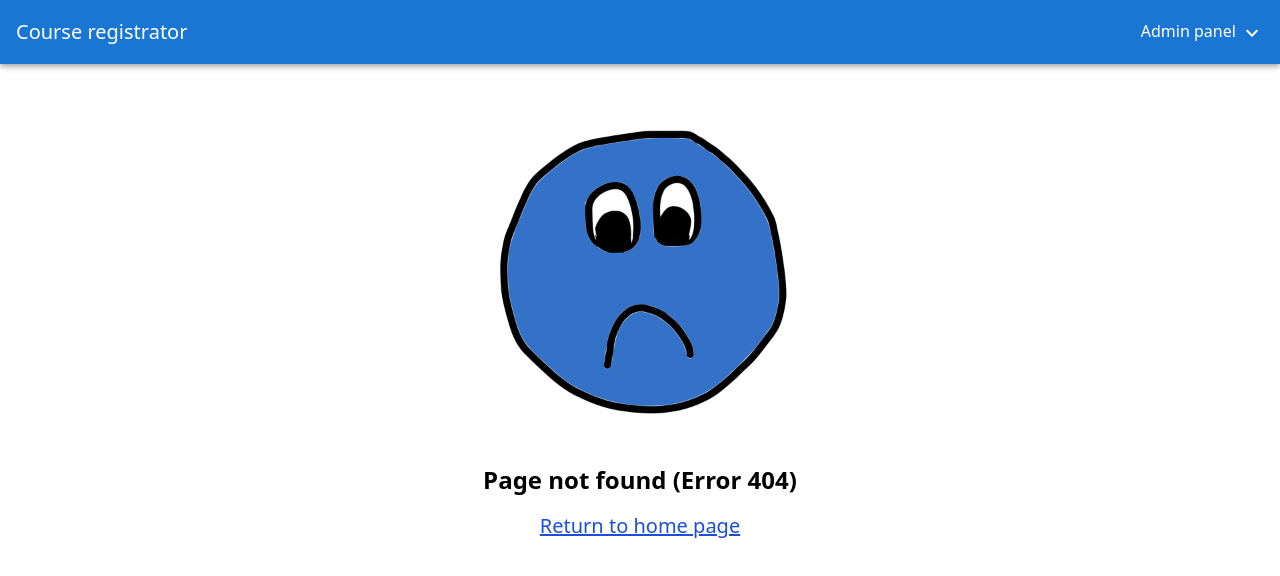
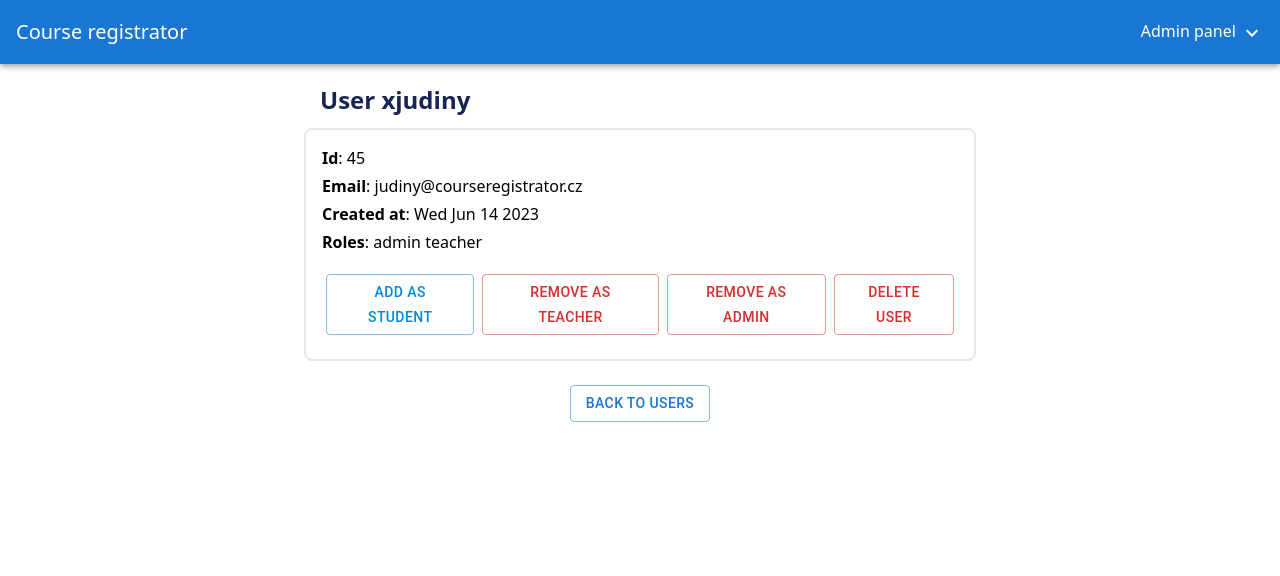
Before and after one commit to TheRikej/courses-registrator, a React (Vite) app in the folder application/: page /users/45/show in a window 1280 px wide. Before the commit this address had no page. Shown: the top 576 px of the page. Built offline with nearby package versions, Linux system fonts and the light colour scheme.

Commit message:
feat: add User page and DeleteUser

```diff
--- a/application/src/App.tsx
+++ b/application/src/App.tsx
@@ -18,6 +18,8 @@ import CourseSemester from "./pages/CourseSemester";
 import DeleteCourseSemester from "./forms/DeleteCourseSemester";
 import Homepage from "./pages/Homepage";
 import Users from "./pages/Users";
+import User from "./pages/User";
+import DeleteUser from "./forms/DeleteUser";
 
 function App() {
   return (
@@ -52,6 +54,8 @@ function App() {
                   <Route path="/faculties/:faculty/delete" element={<DeleteFaculty/>} />
 
                   <Route path="/users/" element={<Users />} />
+                  <Route path="/users/:id/show" element={<User/>} />
+                  <Route path="/users/:id/delete" element={<DeleteUser/>} />
 
                   <Route path='*' element={<NotFound />}/>
               </Routes>
--- /dev/null
+++ b/application/src/forms/DeleteUser.tsx
@@ -0,0 +1,35 @@
+import { Button } from '@mui/material';
+import React  from 'react';
+import {Link, useParams} from 'react-router-dom';
+import Warning from "../components/Warning";
+
+export default function DeleteUser() {
+    const { id } = useParams();
+
+    //TODO: fetch name of the user
+    const name = "Janko Hraško";
+
+    const remove = () => {
+        //TODO: delete user
+        // and then redirect to /users/
+    }
+
+    return (
+        <div className="flex flex-col mx-auto max-w-2xl">
+            <Warning item={"user " + name + " (id: " + id + ")"}/>
+            <div className="flex flex-row items-center mx-auto">
+                <Button color="success" className="w-24 lg:w-40" type="submit"
+                        variant="outlined" sx={{ margin: '1rem 1rem' }}
+                        onClick={remove}
+                >
+                    Yes
+                </Button>
+                <Link to={"/users/" + id + "/show"}>
+                    <Button color="error" className="w-24 lg:w-40" type="submit" variant="outlined" sx={{ margin: '1rem 1rem' }}>
+                        No
+                    </Button>
+                </Link>
+            </div>
+        </div>
+    );
+}
--- /dev/null
+++ b/application/src/pages/User.tsx
@@ -0,0 +1,77 @@
+import * as React from 'react';
+import {Button} from "@mui/material";
+import {Link, useParams} from "react-router-dom";
+
+const User = () => {
+    const { id } = useParams();
+
+    //TODO: fetch user API
+    const user = {
+        id: 45,
+        userName: "xjudiny",
+        email: "judiny@courseregistrator.cz",
+        createdAt: new Date(),
+        teacher: true,
+        student: false,
+        administrator: true,
+    };
+
+    const changeStudentStatus = () => {
+        //TODO: change student status
+    };
+
+    const changeTeacherStatus = () => {
+        //TODO: change teacher status
+    };
+
+    const changeAdminStatus = () => {
+        //TODO: change admin status
+    };
+
+    return (
+        <div className="flex flex-col flex-start m-2">
+            <h1 className="font-poppins text-2xl mx-6 my-3 font-bold text-blue-950">
+                User {user.userName}
+            </h1>
+            <div className="flex flex-col rounded-lg border-solid border-2 mx-2 max-w-2xl gap-1 p-4">
+                <p><b>Id</b>: {user.id}</p>
+                <p><b>Email</b>: {user.email}</p>
+                <p><b>Created at</b>: {user.createdAt.toDateString()}</p>
+                <p><b>Roles</b>: {user.administrator ? "admin" : ""}
+                    {user.teacher ? " teacher" : ""}
+                    {user.student ? " student" : ""}
+                </p>
+                <div className="admin-only">
+                    <div className="flex flex-col lg:flex-row justify-center block mx-auto mt-2">
+                        <Button color={user.student ? "error" : "info"} onClick={changeStudentStatus}
+                                type="button" variant="outlined" sx={{ margin: '0.5rem 0.25rem' }}>
+                            {user.student ? "Remove as student" : "Add as student"}
+                        </Button>
+                        <Button color={user.teacher ? "error" : "info"} onClick={changeTeacherStatus}
+                                type="button" variant="outlined" sx={{ margin: '0.5rem 0.25rem' }}>
+                            {user.teacher ? "Remove as teacher" : "Add as teacher"}
+                        </Button>
+                        <Button color={user.administrator ? "error" : "info"} onClick={changeAdminStatus}
+                                type="button" variant="outlined" sx={{ margin: '0.5rem 0.25rem' }}>
+                            {user.administrator ? "Remove as admin" : "Add as admin"}
+                        </Button>
+                        <Link to={"/users/" + user.id + "/delete"} className="mx-auto">
+                            <Button color="error" type="button" variant="outlined" sx={{ margin: '0.5rem 0.25rem' }}>
+                                Delete user
+                            </Button>
+                        </Link>
+                    </div>
+                </div>
+            </div>
+            <div className="block mx-auto admin-only">
+                <Link to={"/users/"}>
+                    <Button type="button" variant="outlined" sx={{ margin: '1.5rem 2rem 1rem' }}>
+                        Back to users
+                    </Button>
+                </Link>
+            </div>
+        </div>
+    );
+};
+
+export default User;
--- a/application/src/pages/Users.tsx
+++ b/application/src/pages/Users.tsx
@@ -30,7 +30,7 @@ const Users = () => {
                         className="my-1 mx-1 rounded-lg border-solid border-4 p-0.5 lg:w-80"
                         key={user.email}
                     >
-                        <Link to={"/users/" + user.id + "/show"}>
+                        <Link to={"/users/" + user.id + "/show"} className="m-2">
                             {user.userName}, id {user.id} ({user.administrator ? "admin" : ""} {user.teacher ? " teacher" : ""}
                             {user.student ? " student" : ""})
                         </Link>
```
